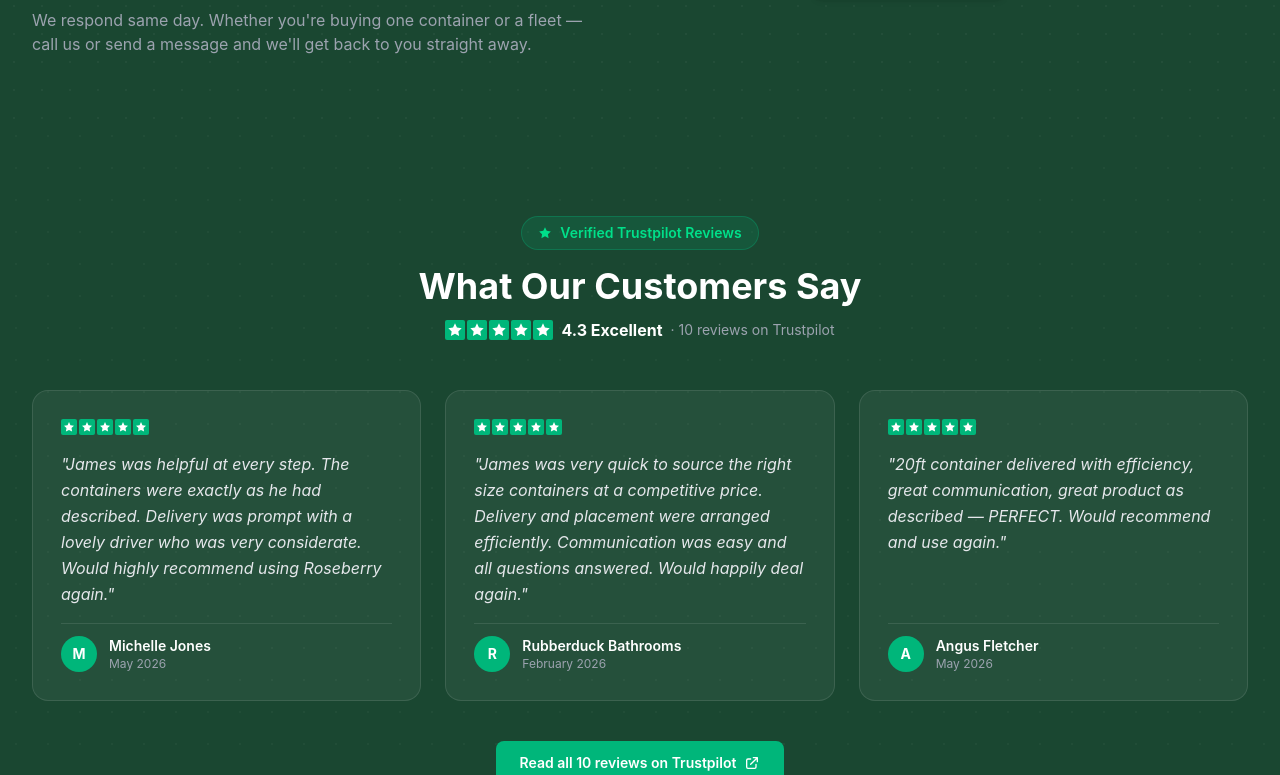
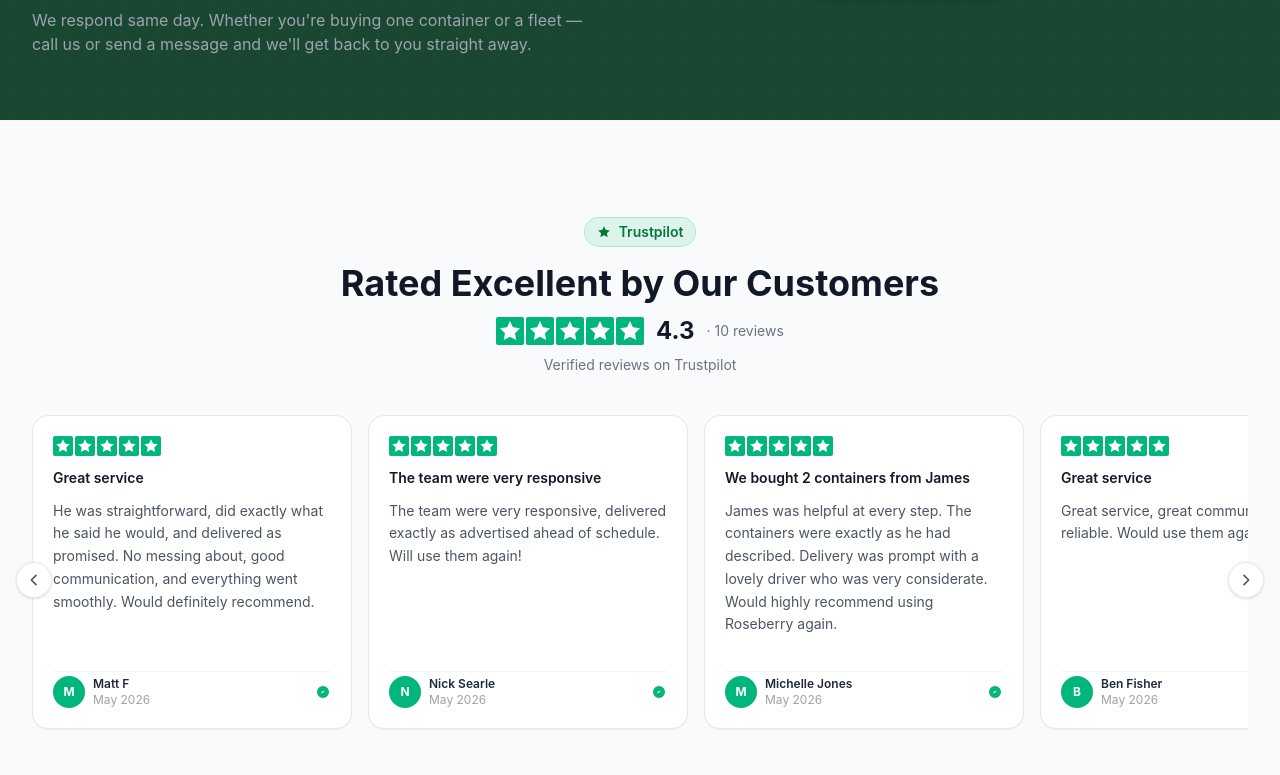
Before and after one commit to LRAFam/roseberry-containers-website, a Nuxt app: page / in a window 1280 px wide. Shown: the part 2908-3683 px from the top of the page. Built offline with nearby package versions, Linux system fonts and the light colour scheme.

Commit message:
fix: remove duplicate TestimonialsSection, keep TrustpilotSection with all 10 reviews
Co-authored-by: Copilot <223556219+Copilot@users.noreply.github.com>

```diff
--- a/pages/index.vue
+++ b/pages/index.vue
@@ -113,7 +113,6 @@
         </div>
       </section>
 
-      <TestimonialsSection />
       <ClientOnly>
         <TrustpilotSection />
       </ClientOnly>
```
